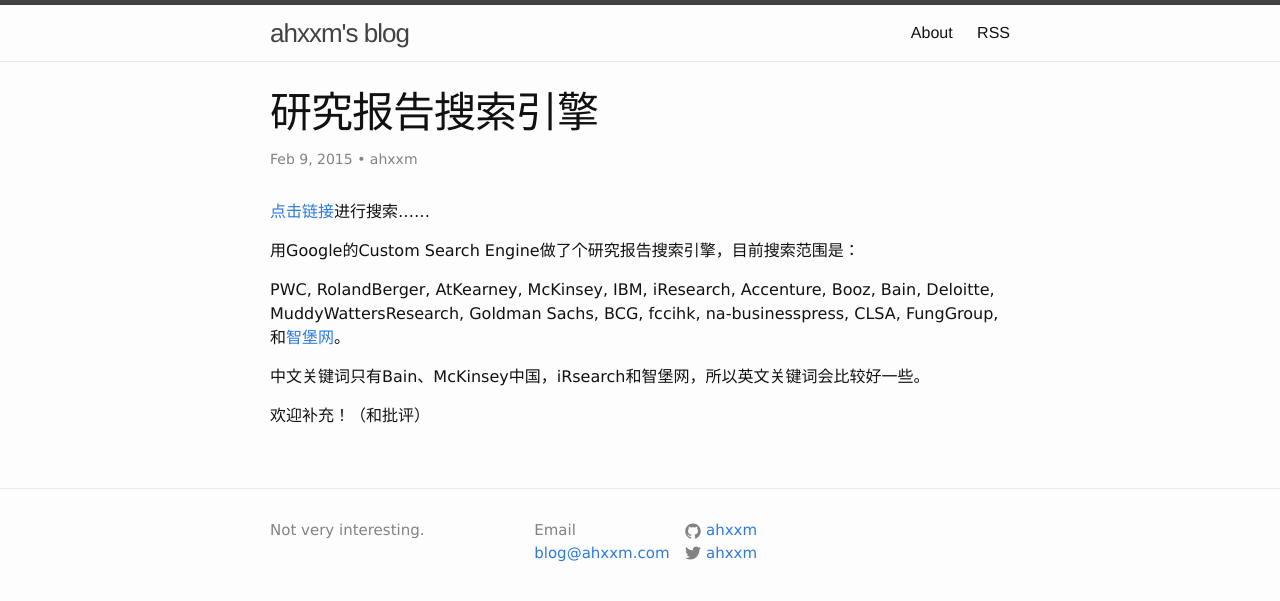
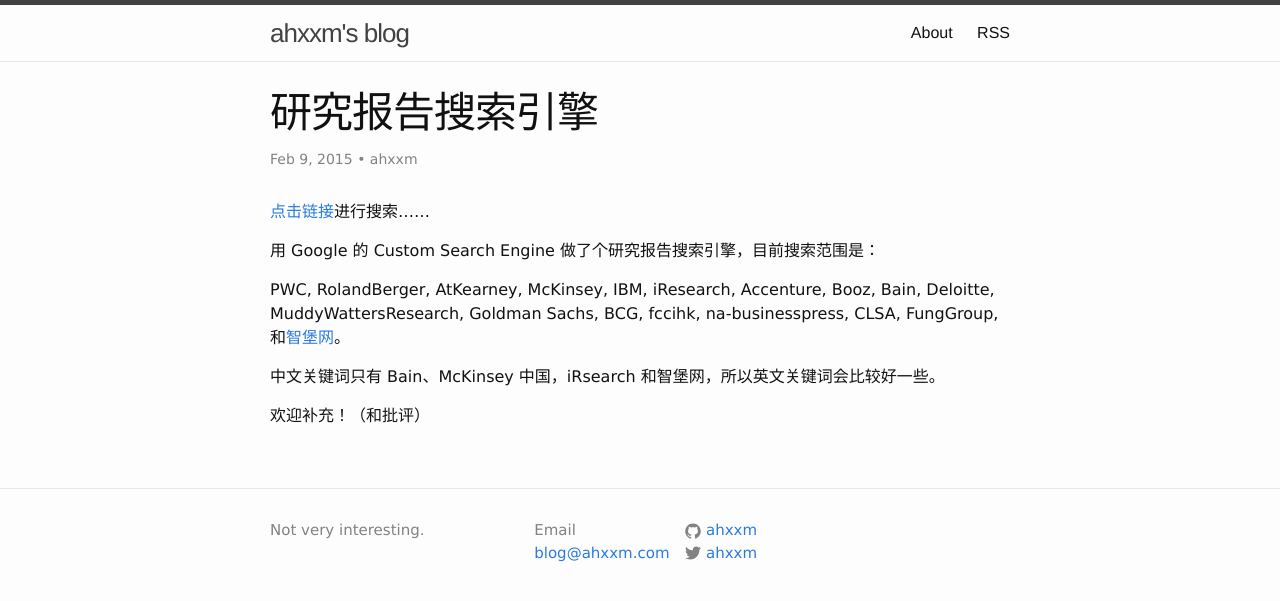
Before and after one commit to ahxxm/ahxxm.github.io, a Jekyll site: the page built from _posts/2015-02-09-custom-research-report-search.md, in a window 1280 px wide. Shown: the top 601 px of the page. Built offline with Jekyll 4.4.1, drawn with Linux system fonts in a browser that asks for light colours.

```diff
--- a/_posts/2015-02-09-custom-research-report-search.md
+++ b/_posts/2015-02-09-custom-research-report-search.md
@@ -8,10 +8,10 @@ categories:
 ---
 <a href="https://www.google.com/cse/publicurl?cx=017848037225353902041:95gys5xph9k" target="_blank">点击链接</a>进行搜索……
 
-用Google的Custom Search Engine做了个研究报告搜索引擎，目前搜索范围是：
+用 Google 的 Custom Search Engine 做了个研究报告搜索引擎，目前搜索范围是：
 
 PWC, RolandBerger, AtKearney, McKinsey, IBM, iResearch, Accenture, Booz, Bain, Deloitte, MuddyWattersResearch, Goldman Sachs, BCG, fccihk, na-businesspress, CLSA, FungGroup, 和<a href="http://www.wisburg.com/" target="_blank">智堡网</a>。
 
-中文关键词只有Bain、McKinsey中国，iRsearch和智堡网，所以英文关键词会比较好一些。
+中文关键词只有 Bain、McKinsey 中国，iRsearch 和智堡网，所以英文关键词会比较好一些。
 
 欢迎补充！（和批评）
```
